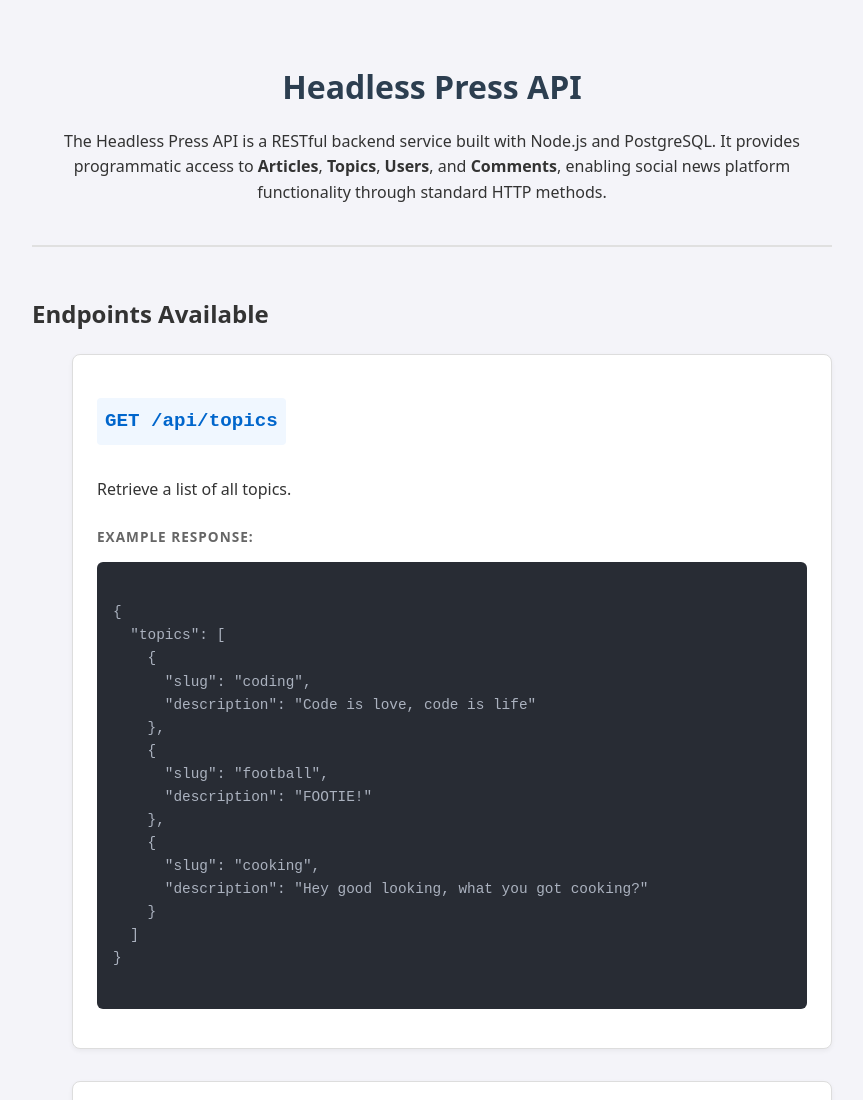
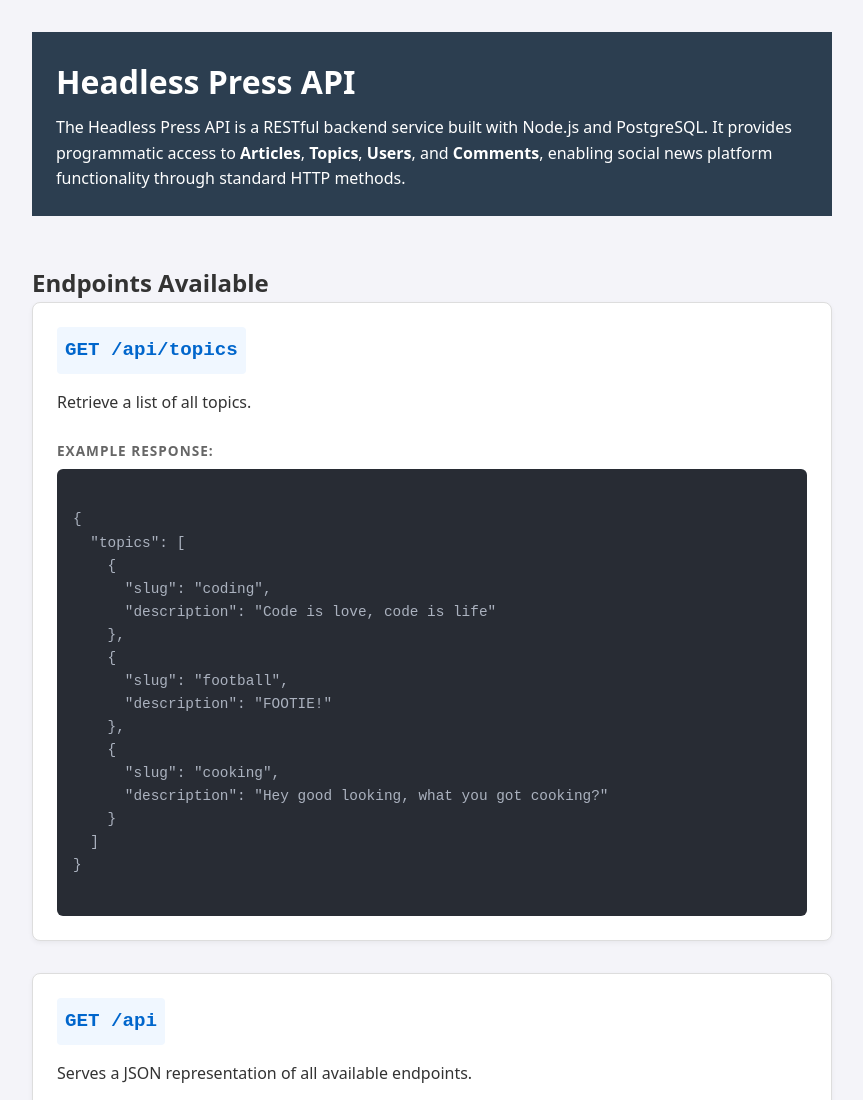
Before and after one commit to vertigo1919/headless-press-api, a website: page public/index.html in a window 1280 px wide. Shown: the top 1100 px of the page, without its empty margins (208-1071 px from the left). Drawn offline with Linux system fonts and the light colour scheme.

Commit message:
tweaked CSS

```diff
--- a/public/style.css
+++ b/public/style.css
@@ -1,3 +1,9 @@
+* {
+  box-sizing: border-box;
+  margin: 0;
+  padding: 0;
+}
+
 body {
   font-family: system-ui, -apple-system, sans-serif;
   line-height: 1.6;
@@ -13,22 +19,24 @@
 }
 
 header {
-  text-align: center;
+  background-color: #2c3e50;
+  color: #ffffff;
+  padding: 1.5rem;
+  text-align: left;
   margin-bottom: 3rem;
-  padding-bottom: 1.5rem;
-  border-bottom: 2px solid #e0e0e0;
 }
 
 h1 {
   margin-bottom: 0.5rem;
-  color: #2c3e50;
+  color: #ffffff;
 }
 
 ul {
   list-style-type: none;
+  padding: 0;
 }
 
-li {
+.endpoint-card {
   background: white;
   border: 1px solid #ddd;
   border-radius: 8px;
```
